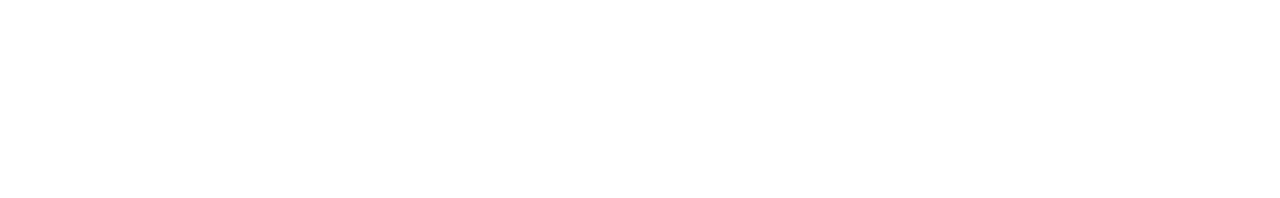
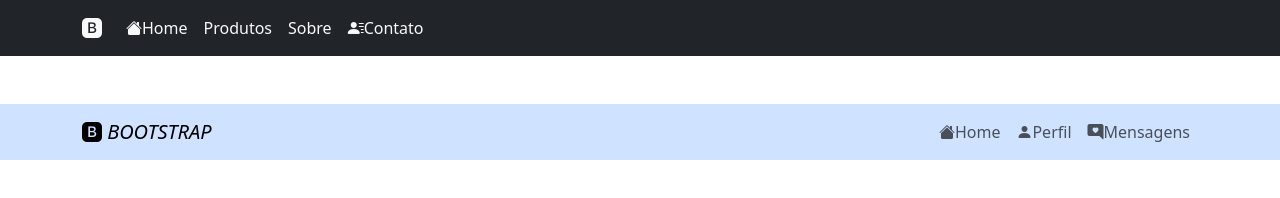
Before and after one commit to IsabellePacheco/Bootstrap_Intro_Isabelle-Pacheco, a plain HTML site: page ex6_navbar/ex6.html in a window 1280 px wide. Drawn offline with nearby package versions, Linux system fonts and the light colour scheme.

Commit message:
ex6- navbar

```diff
--- a/ex6_navbar/ex6.html
+++ b/ex6_navbar/ex6.html
@@ -14,10 +14,47 @@
 <body>
 
 
+    <!-- primeira navbar -->
+
+    <nav class="navbar navbar-expand-lg navbar-light bg-dark">
+        <div class="container">
+            <!-- logotipo -->
+            <a href="#" class="navbar-brand">
+                <i class="bi bi-bootstrap-fill text-light"></i>
+            </a>
+            <button class="navbar-toggler bg-light" type="button" data-bs-toggle="collapse" data-bs-target="#navbarNav">
+                <span class="navbar-toggler-icon"></span>
+            </button>
+            <div class="collapse navbar-collapse" id="navbarNav">
+                <ul class="navbar-nav">
+                    <li class="nav-item"><a href="#" class="nav-link text-light"> <i class="bi bi-house-fill"></i>Home</a></li>
+                    <li class="nav-item"><a href="#" class="nav-link text-light">Produtos</a></li>
+                    <li class="nav-item"><a href="#" class="nav-link text-light">Sobre</a></li>
+                    <li class="nav-item"><a href="#" class="nav-link text-light"> <i class="bi bi-person-lines-fill"></i>Contato</a></li>
+                </ul>
+            </div>
+        </div>
+     </nav>
+
+    <!-- segunad navbar -->
+
+    <nav class="navbar navbar-expand-lg navbar-light bg-primary-subtle mt-5">
+        <div class="container">
+            <!-- logotipo -->
+            <a href="#" class="navbar-brand">
+                <i class="bi bi-bootstrap-fill"> BOOTSTRAP</i>
+            </a>
+            <div class="navbar-nav">
+                <a href="#" class="nav-link"> <i class="bi bi-house-fill"></i>Home</a>
+                <a href="#" class="nav-link"> <i class="bi bi-person-fill"></i>Perfil</a>
+                <a href="#" class="nav-link"> <i class="bi bi-chat-right-heart-fill"></i>Mensagens</a>
+            </div>
+        </div>
+    </nav>
 
 
 
-
+     <!-- menu hamburguer  -->
     <script src="https://cdn.jsdelivr.net/npm/bootstrap@5.3.0/dist/js/bootstrap.bundle.min.js"></script>
 </body>
 </html>
```
